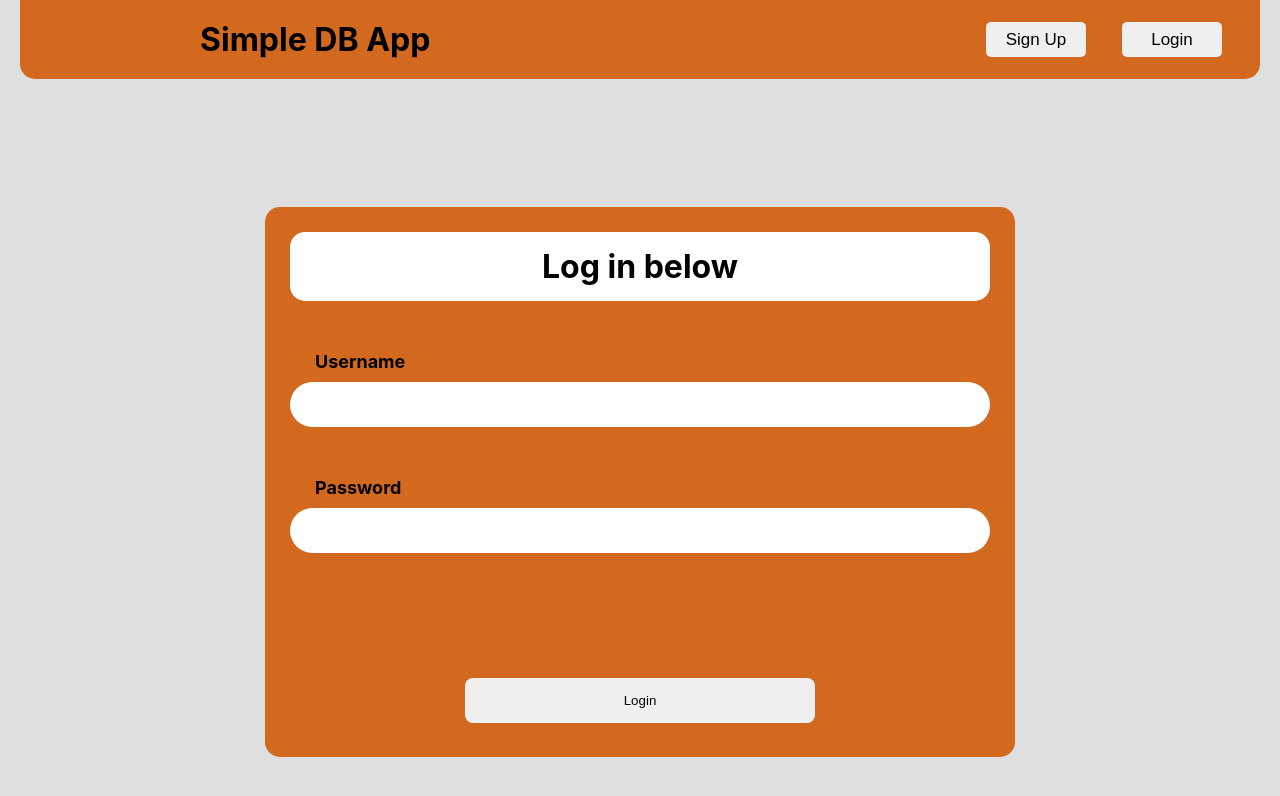
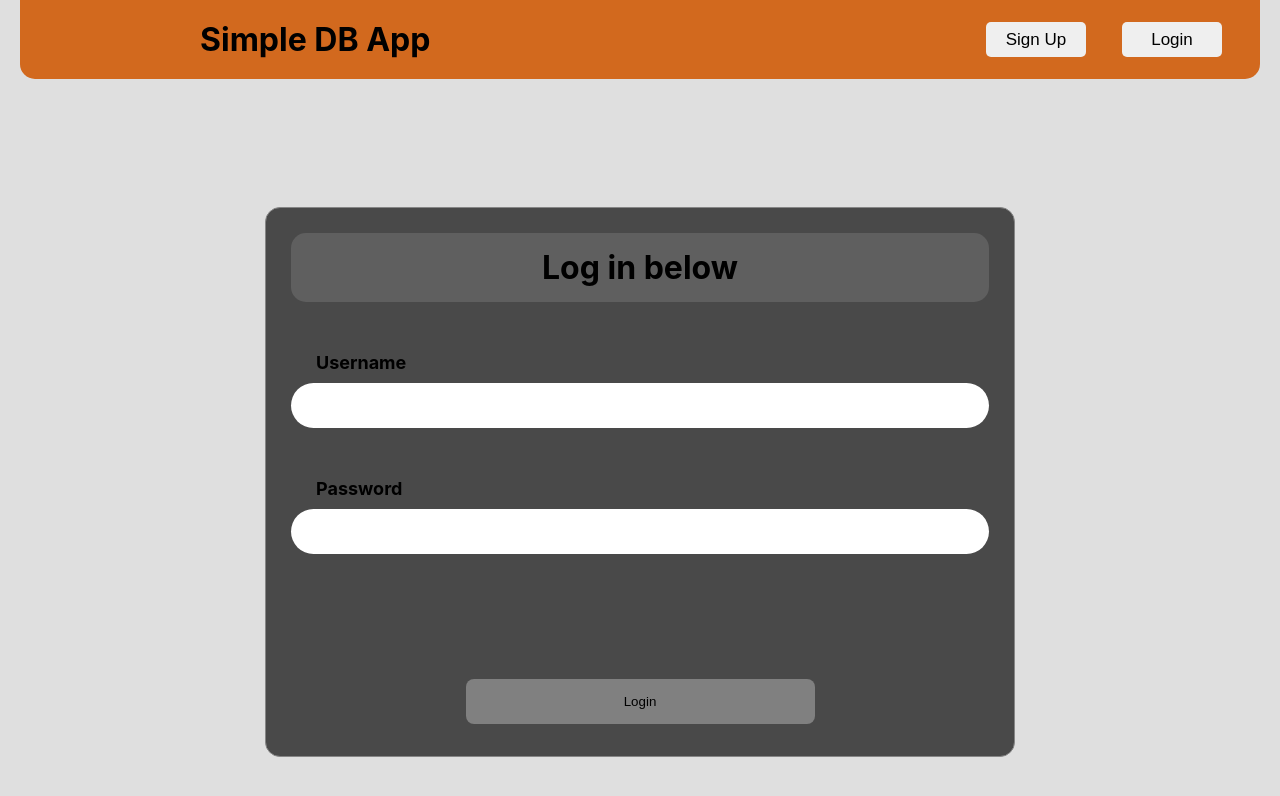
Before and after one commit to MichalPC/simple-database-manipulation-app, a React (Create React App) app: page /login in a window 1280 px wide. Shown: the top 796 px of the page. Built offline with nearby package versions, Linux system fonts and the light colour scheme.

Commit message:
Change colour scheme.

```diff
--- a/src/components/Login/Login.css
+++ b/src/components/Login/Login.css
@@ -9,16 +9,17 @@
 }
 
 .Login-container {
+    border: 1px solid rgb(134, 134, 134);
     border-radius: 15px;
     margin: 8rem auto 3.5rem auto;
     padding: 25px;
-    background-color: chocolate;
+    background-color: rgb(73, 73, 73);
     width: 750px;
     height: 550px;
 }
 
 .Login-container h1 {
-    background-color: white;
+    background-color: rgb(95, 95, 95);
     padding: 15px;
     border-radius: 15px;
 }
@@ -48,6 +49,7 @@
 }
 
 .Login-form button {
+    background-color: grey;
     cursor: pointer;
     border-radius: 8px;
     outline: none;
```
